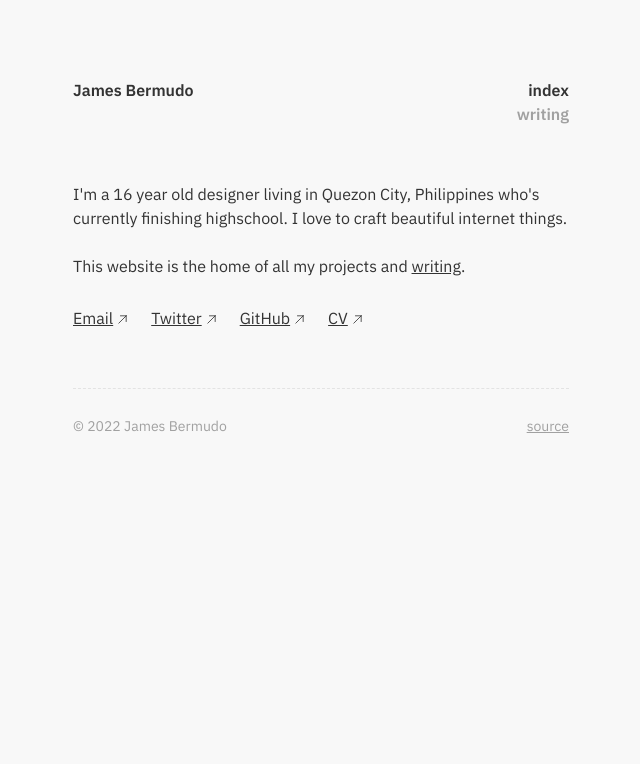
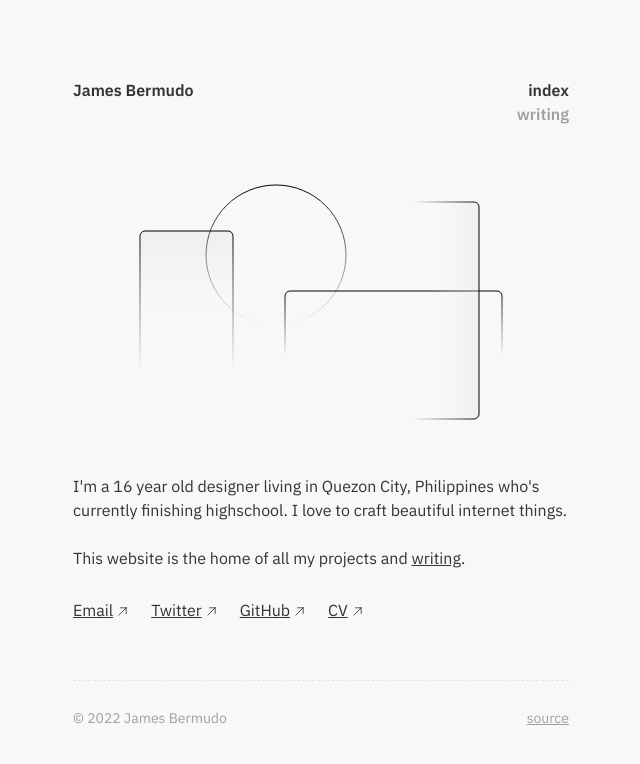
Before and after one commit to jcebermudo/jamesbermudo.com, a Next.js app: page / in a window 1280 px wide. Shown: the top 764 px of the page, without its empty margins (319-959 px from the left). Built offline with nearby package versions, Linux system fonts and the light colour scheme.

Commit message:
big change 2

```diff
--- a/components/Nav.jsx
+++ b/components/Nav.jsx
@@ -31,7 +31,7 @@ const Nav = () => {
                 <a
                   className={
                     asPath === "/writing"
-                      ? "text-[#333333] font-semibold text-xl sm:text-base duration-150 hover:text-[#19A1FD] first-letter:select-none"
+                      ? "text-[#333333] font-semibold text-xl sm:text-base duration-150 hover:text-[#19A1FD] select-none"
                       : "text-[#A1A1A1] font-semibold text-xl sm:text-base duration-150 hover:text-[#19A1FD] select-none"
                   }
                 >
--- a/components/PostLink.jsx
+++ b/components/PostLink.jsx
@@ -6,12 +6,12 @@ function PostLink({ title, date, description, slug }) {
       <hr className="border-[#b4b4b4] border-dashed opacity-30" />
       <Link href="writing/[slug]" as={`writing/${slug}`}>
         <a>
-          <div className="group sm:grid sm:grid-cols-3 py-7">
+          <div className="group sm:grid sm:grid-cols-3 py-7 px-2 duration-150 hover:bg-[#f5f5f5]">
             <div className="mb-4 sm:mb-0">
               <h2 className="text-[#A1A1A1] text-left">{date}</h2>
             </div>
             <div className="sm:col-span-2">
-              <h3 className="text-[#333333] font-semibold duration-150 underline group-hover:text-[#19A1FD] visited:text-[#a0a0a0]">
+              <h3 className="text-[#333333] font-semibold duration-150 group-hover:text-[#19A1FD] visited:text-[#a0a0a0]">
                 {title}
               </h3>
               <p className="text-[#575757] mt-2.5">{description}</p>
--- /dev/null
+++ b/components/shapes.jsx
@@ -0,0 +1,112 @@
+const Shapes = () => {
+  return (
+    <div className="flex justify-center mt-14">
+      <svg
+        width="364"
+        height="236"
+        viewBox="0 0 364 236"
+        fill="none"
+        xmlns="http://www.w3.org/2000/svg"
+      >
+        <rect
+          x="1"
+          y="47"
+          width="93"
+          height="141"
+          rx="5"
+          fill="url(#paint0_linear_1083_68)"
+          stroke="url(#paint1_linear_1083_68)"
+        />
+        <circle cx="137" cy="71" r="70" stroke="url(#paint2_linear_1083_68)" />
+        <rect
+          x="146"
+          y="107"
+          width="217"
+          height="67"
+          rx="5"
+          stroke="url(#paint3_linear_1083_68)"
+        />
+        <rect
+          x="340"
+          y="18"
+          width="217"
+          height="67"
+          rx="5"
+          transform="rotate(90 340 18)"
+          fill="url(#paint4_linear_1083_68)"
+          stroke="url(#paint5_linear_1083_68)"
+        />
+        <defs>
+          <linearGradient
+            id="paint0_linear_1083_68"
+            x1="47"
+            y1="-183"
+            x2="47"
+            y2="160"
+            gradientUnits="userSpaceOnUse"
+          >
+            <stop stopColor="#919191" />
+            <stop offset="1" stopColor="white" stopOpacity="0" />
+          </linearGradient>
+          <linearGradient
+            id="paint1_linear_1083_68"
+            x1="47.5"
+            y1="47"
+            x2="47.5"
+            y2="188"
+            gradientUnits="userSpaceOnUse"
+          >
+            <stop />
+            <stop offset="1" stopOpacity="0" />
+          </linearGradient>
+          <linearGradient
+            id="paint2_linear_1083_68"
+            x1="137"
+            y1="1"
+            x2="137"
+            y2="141"
+            gradientUnits="userSpaceOnUse"
+          >
+            <stop />
+            <stop offset="1" stopOpacity="0" />
+          </linearGradient>
+          <linearGradient
+            id="paint3_linear_1083_68"
+            x1="254.5"
+            y1="107"
+            x2="254.5"
+            y2="174"
+            gradientUnits="userSpaceOnUse"
+          >
+            <stop />
+            <stop offset="1" stopOpacity="0" />
+          </linearGradient>
+          <linearGradient
+            id="paint4_linear_1083_68"
+            x1="447.333"
+            y1="-91.2908"
+            x2="447.333"
+            y2="71.695"
+            gradientUnits="userSpaceOnUse"
+          >
+            <stop stopColor="#919191" />
+            <stop offset="1" stopColor="white" stopOpacity="0" />
+          </linearGradient>
+          <linearGradient
+            id="paint5_linear_1083_68"
+            x1="448.5"
+            y1="18"
+            x2="448.5"
+            y2="85"
+            gradientUnits="userSpaceOnUse"
+          >
+            <stop />
+            <stop offset="1" stopOpacity="0" />
+          </linearGradient>
+        </defs>
+      </svg>
+    </div>
+  );
+};
+
+export default Shapes;
--- a/pages/index.jsx
+++ b/pages/index.jsx
@@ -4,10 +4,13 @@ import Image from "next/image";
 import Layout from "../components/Layout";
 import LinkText from "../components/link";
 
+import Shapes from "../components/shapes";
+
 export default function Home() {
   return (
     <Layout>
       <SEO />
+      <Shapes />
       <p className="mt-14">
         I&apos;m a 16 year old designer living in Quezon City, Philippines
         who&apos;s currently finishing highschool. I love to craft beautiful
```
Also changed, not shown: public/images/general/shapes.svg (added).
